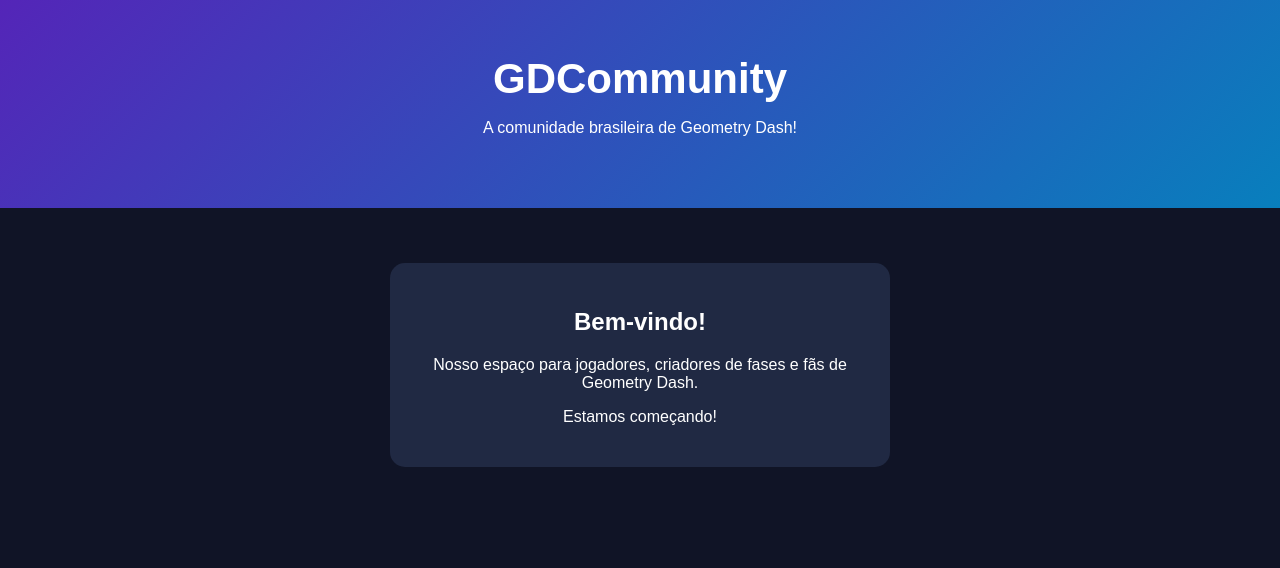
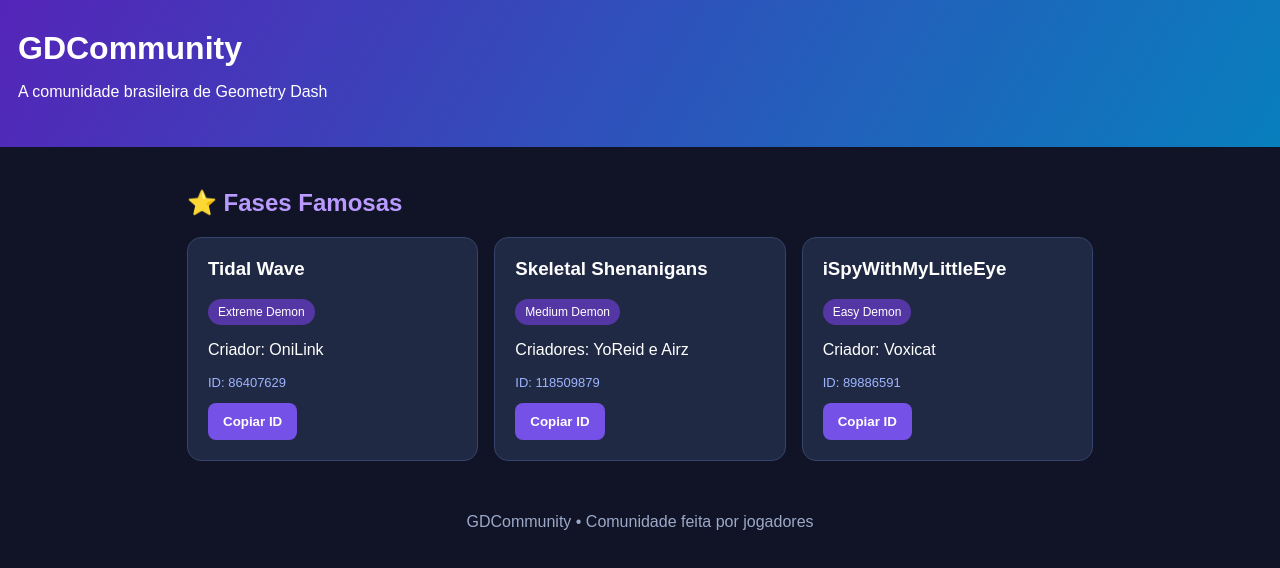
Before and after one commit to davineresmedeiros-dotcom/gdcommunity, a plain HTML site: page Index.html in a window 1280 px wide. Drawn offline with Linux system fonts and the light colour scheme.

Commit message:
Update Index.html

```diff
--- a/Index.html
+++ b/Index.html
@@ -3,44 +3,65 @@
 <html lang="pt-BR">
 <head>
 <meta charset="UTF-8">
-  <meta name="viewport" content="width=device-width, initial-scale=1.0">
-  <title>GDCommunity</title>
+<meta name="viewport" content="width=device-width, initial-scale=1">
+<title>GDCommunity - Fases Famosas</title>
 <style>
-    * { box-sizing: border-box; }
-    body {
-      margin: 0;
-      font-family: Arial, sans-serif;
-      background: #101426;
-      color: white;
-      text-align: center;
-    }
-    header {
-      padding: 55px 20px;
-      background: linear-gradient(135deg, #5425b8, #087fbd);
-    }
-    h1 { font-size: 42px; margin: 0; }
-    main { padding: 35px 20px; }
-    .card {
-      max-width: 500px;
-      margin: 20px auto;
-      padding: 25px;
-      border-radius: 15px;
-      background: #202943;
-    }
+*{box-sizing:border-box}
+body{margin:0;background:#101426;color:white;font-family:Arial,sans-serif}
+header{padding:30px 18px;background:linear-gradient(120deg,#5425b8,#087fbd)}
+header h1{margin:0;font-size:32px}
+main{max-width:950px;margin:auto;padding:22px}
+h2{color:#b99aff}
+.grid{display:grid;grid-template-columns:repeat(auto-fit,minmax(230px,1fr));gap:16px}
+.card{background:#202943;border:1px solid #35446a;border-radius:14px;padding:20px}
+.card h3{margin-top:0}
+.id{color:#9db4ff;font-size:13px;overflow-wrap:anywhere}
+.tag{display:inline-block;background:#5536a5;padding:6px 10px;border-radius:20px;font-size:12px}
+button{background:#7651e8;color:white;border:0;padding:11px 15px;border-radius:8px;font-weight:bold;cursor:pointer}
+button:active{transform:scale(.97)}
+footer{text-align:center;color:#9ca9c9;padding:30px}
 </style>
 </head>
 <body>
 <header>
 <h1>GDCommunity</h1>
-    <p>A comunidade brasileira de Geometry Dash!</p>
+<p>A comunidade brasileira de Geometry Dash</p>
 </header>
-
 <main>
+<h2>⭐ Fases Famosas</h2>
+<div class="grid">
 <div class="card">
-      <h2>Bem-vindo!</h2>
-      <p>Nosso espaço para jogadores, criadores de fases e fãs de Geometry Dash.</p>
-      <p>Estamos começando!</p>
+<h3>Tidal Wave</h3>
+<span class="tag">Extreme Demon</span>
+<p>Criador: OniLink</p>
+<p class="id">ID: 86407629</p>
+<button onclick="copyId('86407629')">Copiar ID</button>
+</div>
+<div class="card">
+<h3>Skeletal Shenanigans</h3>
+<span class="tag">Medium Demon</span>
+<p>Criadores: YoReid e Airz</p>
+<p class="id">ID: 118509879</p>
+<button onclick="copyId('118509879')">Copiar ID</button>
+</div>
+<div class="card">
+<h3>iSpyWithMyLittleEye</h3>
+<span class="tag">Easy Demon</span>
+<p>Criador: Voxicat</p>
+<p class="id">ID: 89886591</p>
+<button onclick="copyId('89886591')">Copiar ID</button>
+</div>
 </div>
 </main>
+<footer>GDCommunity • Comunidade feita por jogadores</footer>
+<script>
+function copyId(id){
+navigator.clipboard.writeText(id).then(()=>{
+alert("ID copiado: "+id);
+}).catch(()=>{
+alert("ID da fase: "+id);
+});
+}
+</script>
 </body>
 </html>
```
Lines whose indentation alone changed are shown as unchanged.
